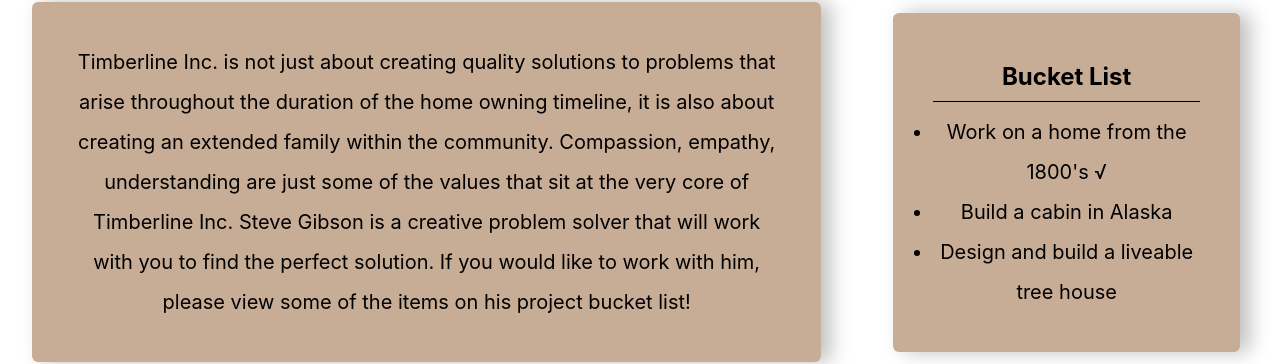
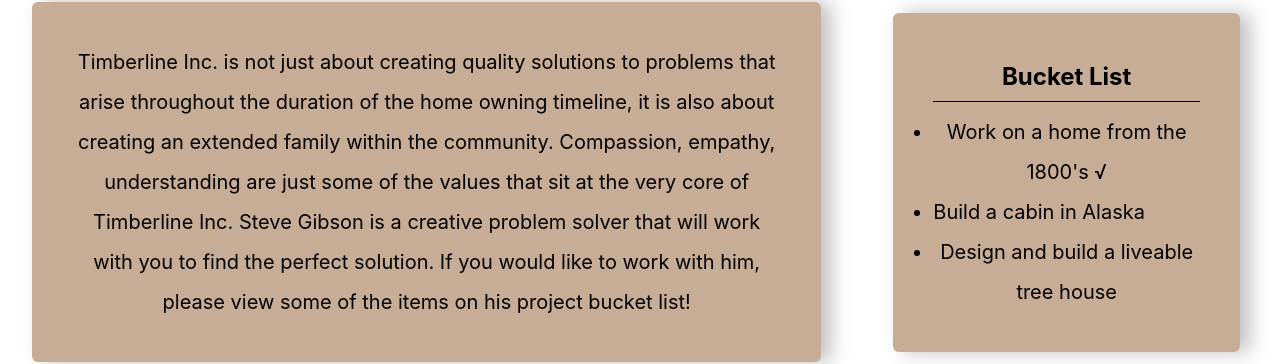
Before and after one commit to N-Gibson/Timberline, a React (Create React App) app: page /about in a window 1280 px wide. Shown: the part 238-602 px from the top of the page. Built offline with nearby package versions, Linux system fonts and the light colour scheme.

Commit message:
Adjust bullet positioning

```diff
--- a/src/Components/About/About.js
+++ b/src/Components/About/About.js
@@ -6,7 +6,7 @@ export default function About() {
     <section className="about">
       <article className="about_article">
         <p className="about_article_text">
-          Timberline Inc. is not just about creating quality solutions to problems that arise throughout the duration of the home owning timeline, it is also about creating an extended family within the community. Compassion, empathy, understanding are just some of the values that sit at the very core of Timberline Inc. Steve Gibson is a creative problem solver that will work with you to find the perfect solution. If you would like to work with him, please view some of the items on his project bucket list!
+           Timberline Inc. is not just about creating quality solutions to problems that arise throughout the duration of the home owning timeline, it is also about creating an extended family within the community. Compassion, empathy, understanding are just some of the values that sit at the very core of Timberline Inc. Steve Gibson is a creative problem solver that will work with you to find the perfect solution. If you would like to work with him, please view some of the items on his project bucket list!
         </p>
       </article>
       <article className="about_article about_article_bucket_list">
--- a/src/Components/About/About.scss
+++ b/src/Components/About/About.scss
@@ -37,3 +37,9 @@
   font-size: 1.2em;
   margin-bottom: 10px;
 }
+
+.bucket_list_ul {
+  display: flex;
+  flex-direction: column;
+  align-items: flex-start;
+}
```
